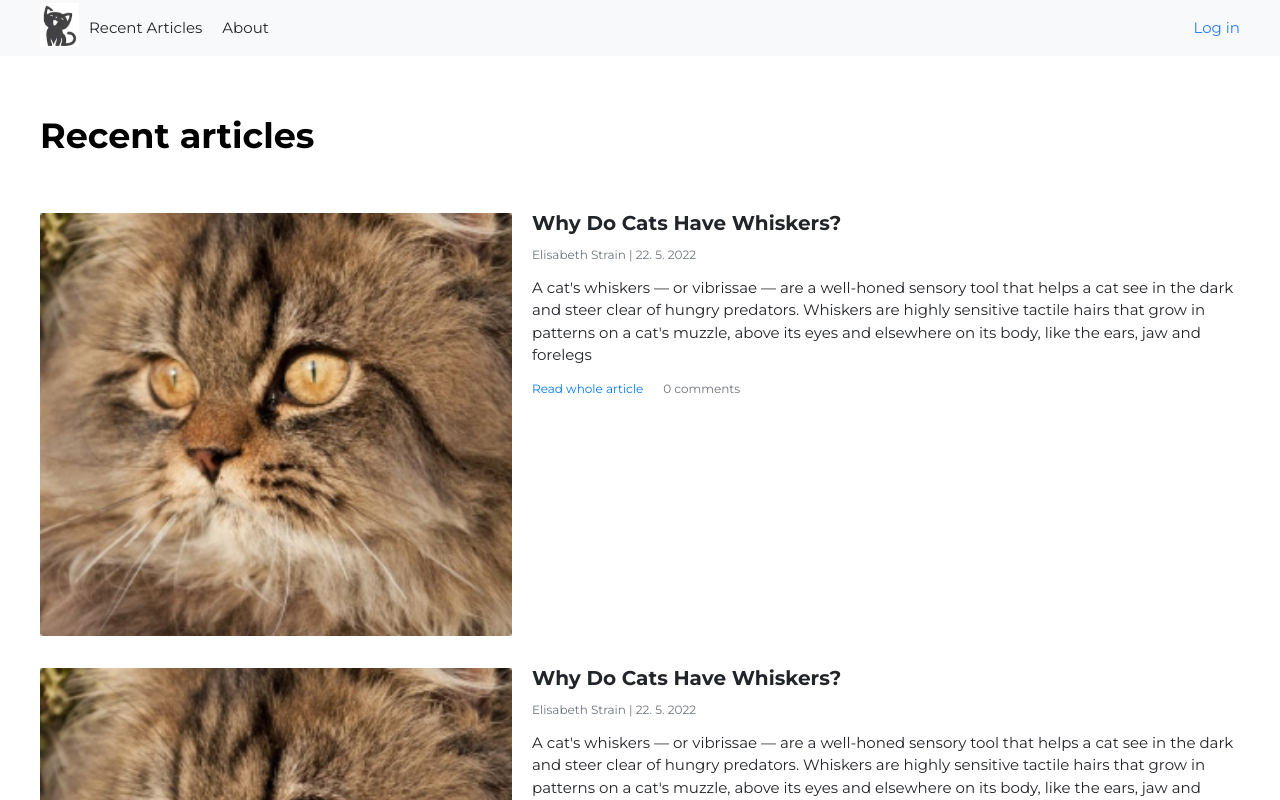
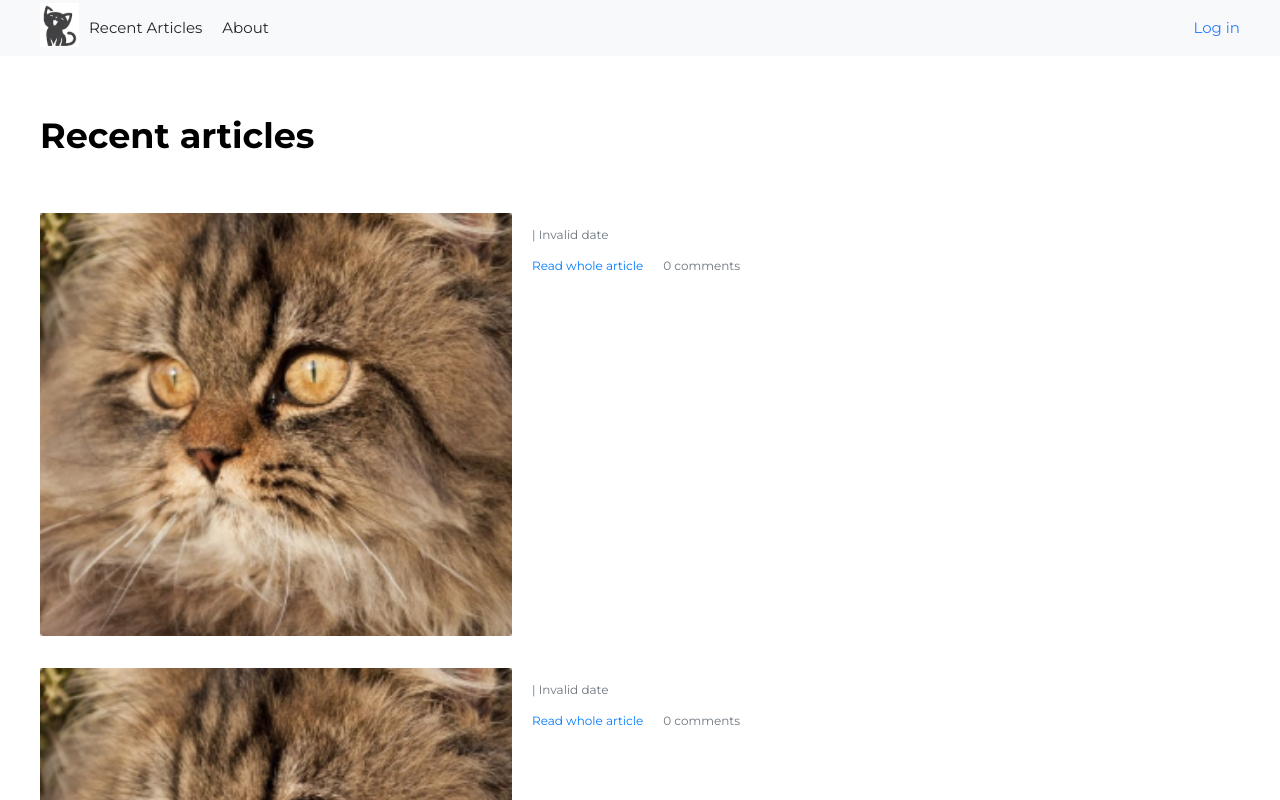
Before and after one commit to mclbdn/react-blog-app, a React (Create React App) app: page / in a window 1280 px wide. Shown: the top 800 px of the page. Built offline with nearby package versions, Linux system fonts and the light colour scheme; no server answers.

Commit message:
order artiles by date and set their author

```diff
--- a/package.json
+++ b/package.json
@@ -9,6 +9,7 @@
     "@testing-library/jest-dom": "^5.16.4",
     "@testing-library/react": "^13.2.0",
     "@testing-library/user-event": "^13.5.0",
+    "moment": "^2.29.3",
     "node-sass": "^7.0.1",
     "react": "^18.1.0",
     "react-dom": "^18.1.0",
--- a/src/components/ArticlePreview.js
+++ b/src/components/ArticlePreview.js
@@ -1,20 +1,44 @@
 import styles from "./ArticlePreview.module.scss";
 import img from "../assets/img.png";
+import moment from "moment";
+import { useEffect, useState } from "react";
 
-const ArticlePreview = () => {
+const ArticlePreview = ({ createdAt, title, perex }) => {
+  const date = moment(new Date(createdAt)).format("MM/DD/YYYY");
+  const [author, setAuthor] = useState("");
+
+  const getTenant = async () => {
+    const response = await fetch("https://fullstack.exercise.applifting.cz/tenants/bdc84621-2b89-4a98-bc49-867a4fe829d0", {
+      method: "GET",
+      headers: {
+        "Content-Type": "application/json",
+        "X-API-KEY": "af699f87-dfe3-4a31-9206-a9267dd42a6b",
+      },
+    });
+
+    const data = await response.json();
+
+
+    if (response.status === 200) {
+      setAuthor(data.name)
+    } else if (response.status === 401) {
+      setAuthor("Unknown author")
+    }
+  };
+
+  useEffect(() => {
+    getTenant();
+  }, []);
+
   return (
     <div className={styles.article_preview_container}>
       <div className={styles.left_side_preview}>
         <img src={img}></img>
       </div>
       <div className={styles.right_side_preview}>
-        <h4>Why Do Cats Have Whiskers?</h4>
-        <p className={styles.name_and_date}>Elisabeth Strain | 22. 5. 2022</p>
-        <p className={styles.perex}>
-          A cat's whiskers — or vibrissae — are a well-honed sensory tool that helps a cat see in the dark and steer clear of hungry predators.
-          Whiskers are highly sensitive tactile hairs that grow in patterns on a cat's muzzle, above its eyes and elsewhere on its body, like the
-          ears, jaw and forelegs
-        </p>
+        <h4>{title}</h4>
+        <p className={styles.name_and_date}>{author} | {date}</p>
+        <p className={styles.perex}>{perex}</p>
         <div className={styles.link_and_comments}>
           <a href="">Read whole article</a>
           <p>0 comments</p>
--- a/src/components/Nav.js
+++ b/src/components/Nav.js
@@ -3,9 +3,16 @@ import { FontAwesomeIcon } from "@fortawesome/react-fontawesome";
 import logo from "../assets/logo.svg";
 import styles from "./Nav.module.scss";
 import { faArrowRightFromBracket } from "@fortawesome/free-solid-svg-icons";
+import { useNavigate } from "react-router-dom";
 
 const Nav = () => {
+  const navigate = useNavigate();
   const [isLoggedIn, setIsLoggedIn] = useState(false);
+
+  const logout = () => {
+    localStorage.removeItem("access_token");
+    navigate("/login");
+  };
 
   useEffect(() => {
     const accessToken = localStorage.getItem("access_token");
@@ -24,7 +31,8 @@ const Nav = () => {
       <div className={styles.right_side_nav}>
         {isLoggedIn ? (
           <div>
-            <a href="/createarticle">Create Article</a> <FontAwesomeIcon className={styles.logout_btn} icon={faArrowRightFromBracket} />
+            <a href="/createarticle">Create Article</a>{" "}
+            <FontAwesomeIcon className={styles.logout_btn} onClick={logout} icon={faArrowRightFromBracket} />
           </div>
         ) : (
           <a href="/login">Log in</a>
--- a/src/components/Nav.module.scss
+++ b/src/components/Nav.module.scss
@@ -57,6 +57,7 @@ nav {
     .logout_btn {
       color: $black-color;
       margin-left: 10px;
+      cursor: pointer;
 
       @media screen and (min-width: 744px) {
         margin-left: 20px;
--- a/src/pages/ArticleList.js
+++ b/src/pages/ArticleList.js
@@ -17,8 +17,13 @@ const ArticleList = () => {
       });
 
       const data = await response.json();
-      console.log(data.items);
-      setArticles(data.items);
+      const items = data.items;
+
+      items.sort(function (a, b) {
+        return new Date(b.createdAt) - new Date(a.createdAt);
+      });
+
+      setArticles(items);
     };
 
     fetchArticles();
@@ -31,7 +36,7 @@ const ArticleList = () => {
         <h1 className={styles.h1}>Recent articles</h1>
         {articles &&
           articles.map((article) => {
-            return <ArticlePreview />;
+            return <ArticlePreview title={article.title} createdAt={article.createdAt} perex={article.perex} />;
           })}
       </main>
     </>
```
Also changed, not shown: 1 other file (tests, documents, lock files or other folders).
